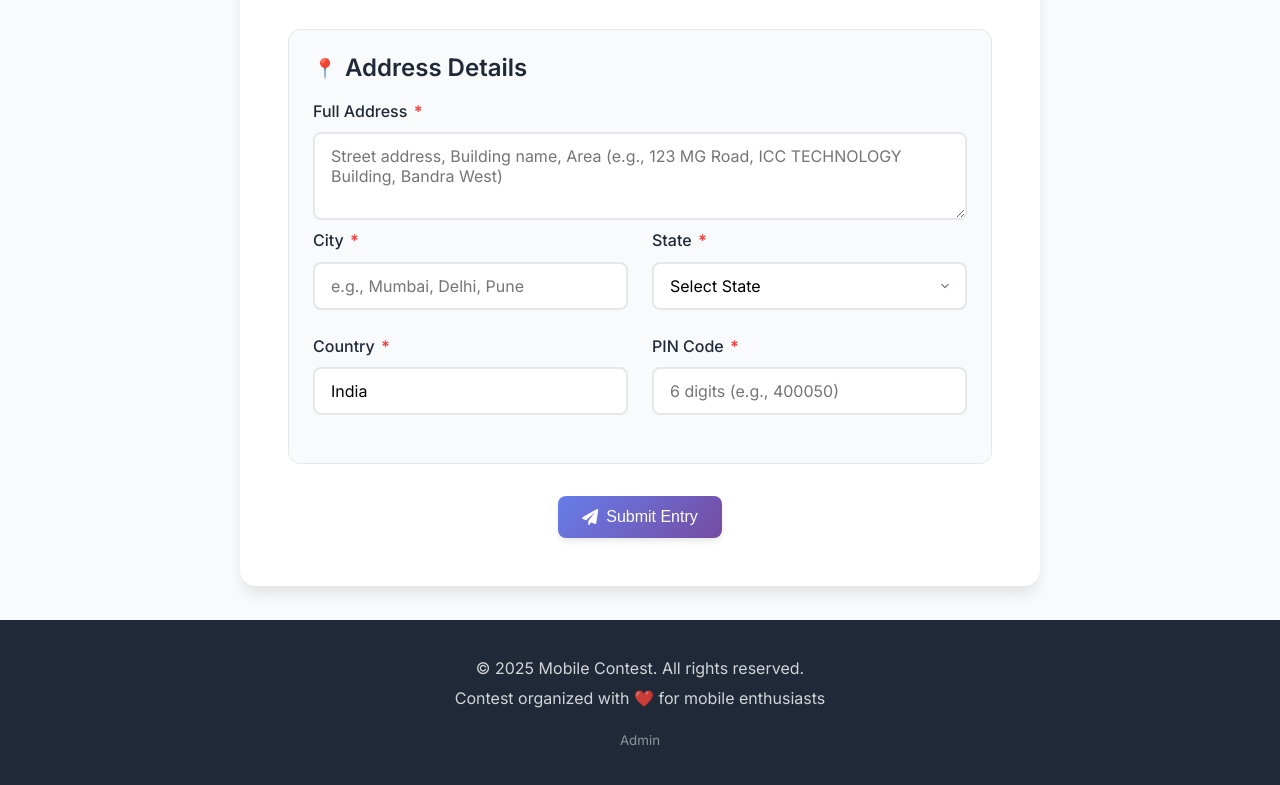
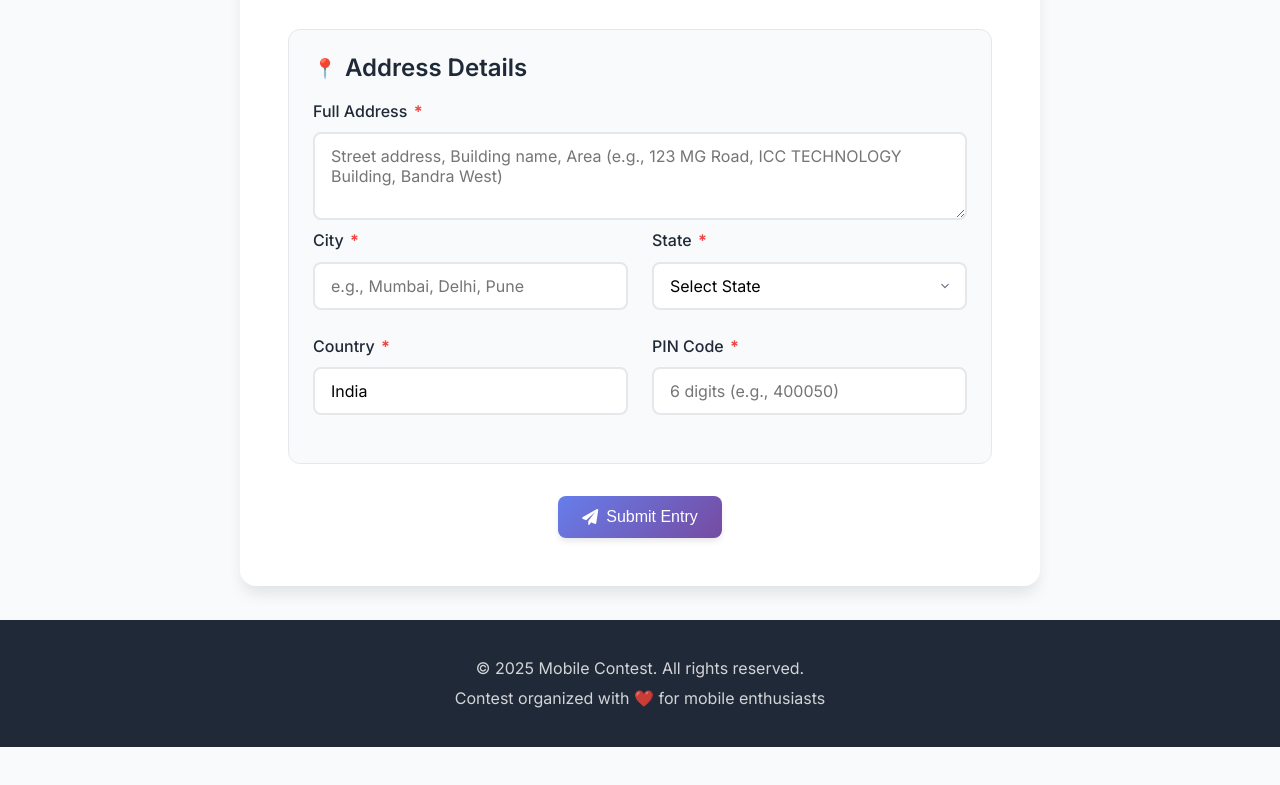
Before and after one commit to raghavsharma0411/MobileContest, a plain HTML site: page index.html in a window 1280 px wide. Shown: the part 1147-1932 px from the top of the page. After the commit the page ends 1894 px from the top, so only its background shows below. Drawn offline with nearby package versions, Linux system fonts and the light colour scheme; no server answers.

Commit message:
Update index.html

```diff
--- a/index.html
+++ b/index.html
@@ -376,7 +376,7 @@
             <div class="footer-content">
                 <p>&copy; 2025 Mobile Contest. All rights reserved.</p>
                 <p>Contest organized with ❤️ for mobile enthusiasts</p>
-                <p style="margin-top: 1rem;"><small><a href="./admin.html" style="color: rgba(255,255,255,0.5); text-decoration: none;">Admin</a></small></p>
+                <!-- <p style="margin-top: 1rem;"><small><a href="./admin.html" style="color: rgba(255,255,255,0.5); text-decoration: none;">Admin</a></small></p> -->
             </div>
         </div>
     </footer>
```
